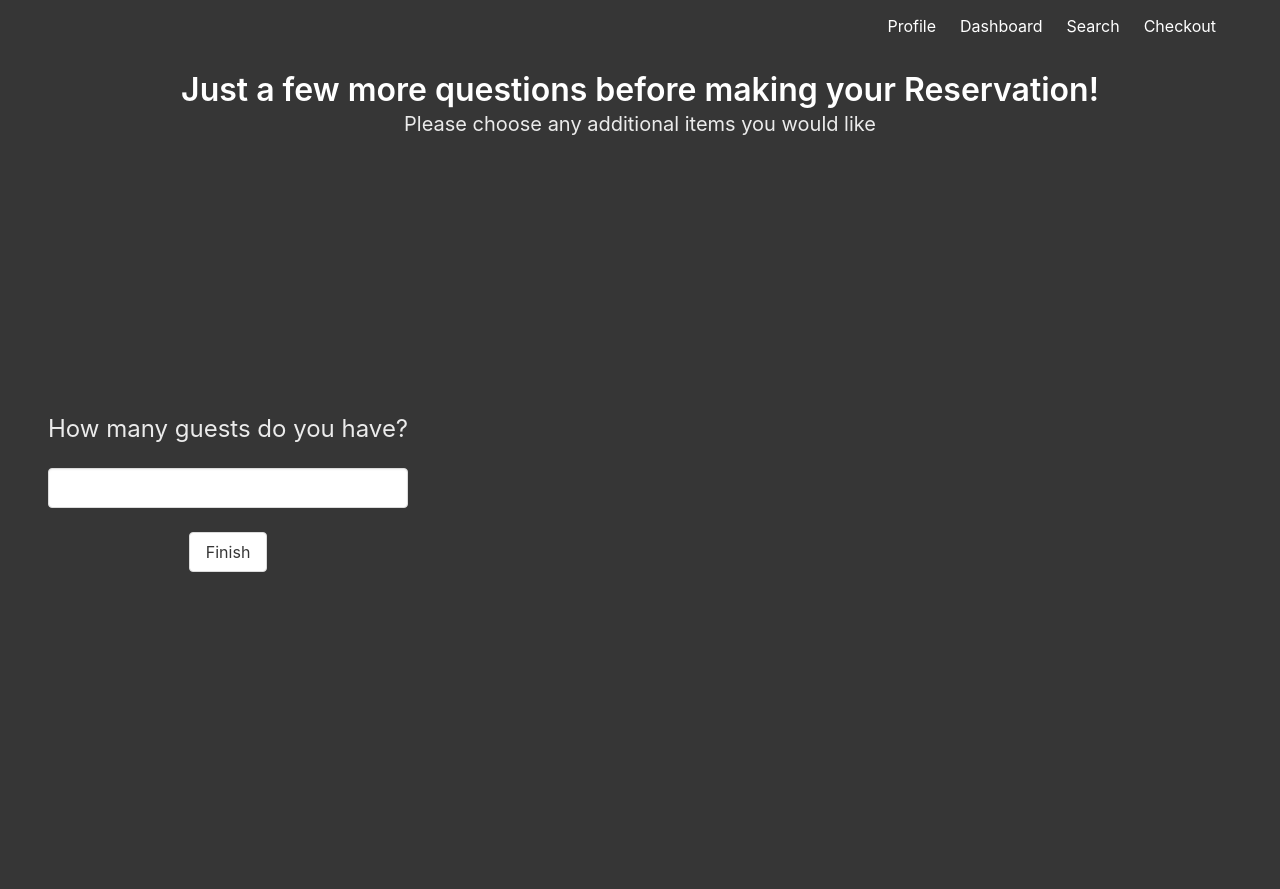
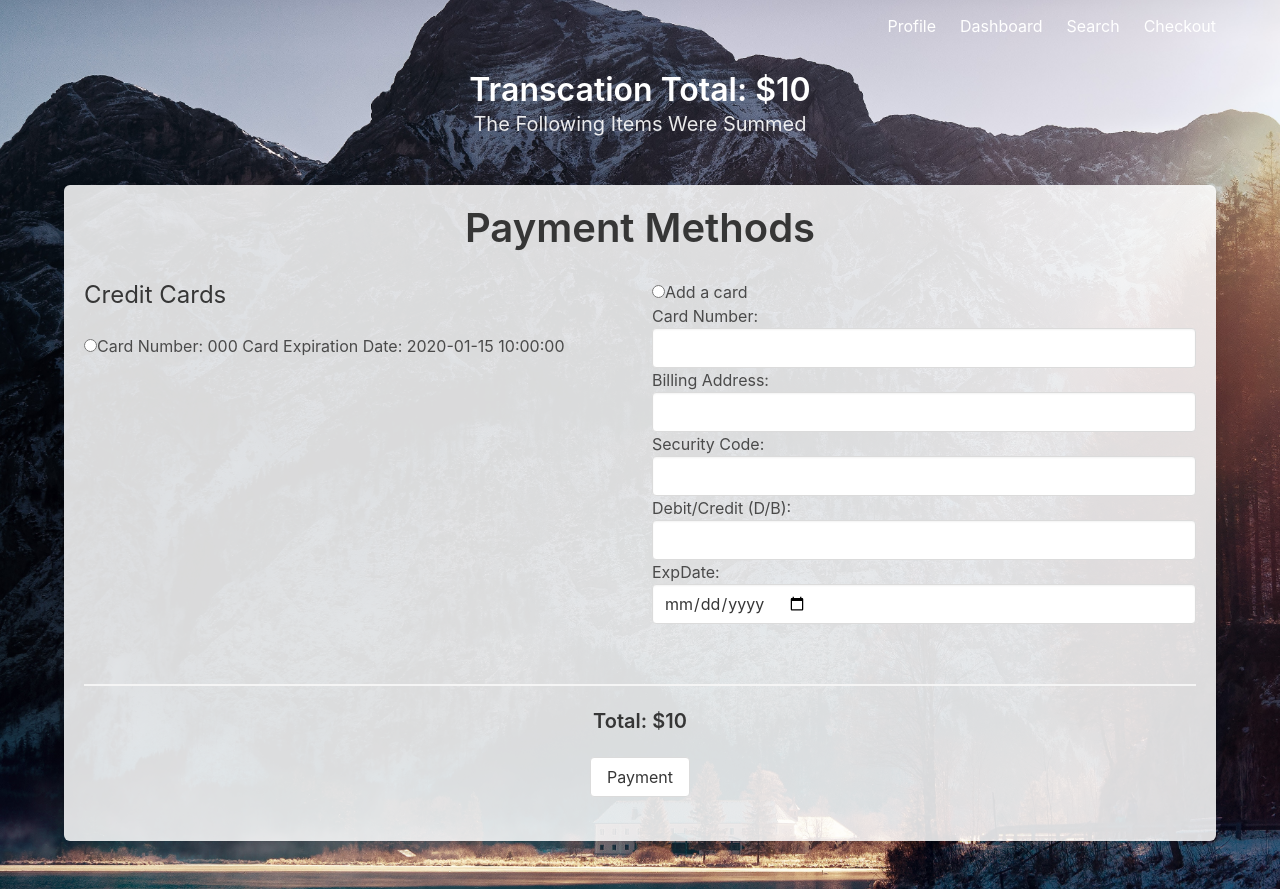
Before and after one commit to Sail338/CS336, a Flask app: template hotel/templates/checkout.html in a window 1280 px wide. Before the commit the page ends 572 px from the top, so only its background shows below. Run offline with Flask 2, Linux system fonts and the light colour scheme; the template is opened without the code that fills it: most values are stand-ins (such as "Sample title", 1, 10 or a date in 2020); some libraries are stand-ins or nearby versions.

Commit message:
checkout finished

```diff
--- a/hotel/static/styles/checkout.css
+++ b/hotel/static/styles/checkout.css
@@ -5,3 +5,15 @@
 	max-width: 50px!important;
 	max-height: 20px!important;
 }
+.header-image {
+    background-image: url(../photos/checkout.jpg);
+    background-position: center center;
+    background-repeat: no-repeat;
+    background-attachment: fixed;
+    background-size: cover;
+    background-color: #999;
+}
+.box {
+
+	background: rgba(255, 255, 255, 0.85);
+}
--- a/hotel/templates/checkout.html
+++ b/hotel/templates/checkout.html
@@ -37,7 +37,7 @@
           </div>
         </div>
       </nav>
-
+      {% if initial %}
       <div style="margin-top: 20px;" class="container has-text-centered">
         <h1 class="title is-large">
           Just a few more questions before making your Reservation!
@@ -47,9 +47,23 @@
         </h2>
       </div>
 
+      {% else %}
+
+      <div style="margin-top: 20px;" class="container has-text-centered">
+        <h1 class="title is-large">
+          Transcation Total: ${{total}}
+        </h1>
+        <h2 class="subtitle">
+          The Following Items Were Summed
+        </h2>
+      </div>
+      {% endif %}
+
     </div>
 
+    {% if initial %}
     <div class="hero-body">
+      <div class="container">
         {% if capError1 %}
         <h3>Capacity entered is not a number!</h3>
         {% endif %}
@@ -115,11 +129,105 @@
           <br><br>
           <div class="has-text-centered">
             <h4 class="subtitle is-4"> How many guests do you have?</h4> <input class="input" type="text" name="cap">
-        <br><br><button class="button" type="submit" value='reserve'>Finish</button>
+            <br><br>
+            <button class="button" type="submit" value='reserve'>Finish</button>
           </div>
 
         </form>
       </div>
+    </div>
+
+    {% else %}
+
+    <div class="hero-body">
+      <div class="container">
+
+        <form action="/payment" method="POST">
+          <div class="container">
+            {% for item in CL %}
+            <div class="box">
+              <div class="has-text-centered">
+                <h3 class="title is-3 titleColored"> {{item['Street']}} {{item['State']}} {{item['City']}} {{item['Zip']}}</h3>
+                <h4 class="subtitle is-4 titleColored">Room Number: {{item['RoomNo']}} | Floor: {{item["FloorNo"]}} |  Room Type: {{item['Type']}}  | Capacity: {{item['Capacity']}}</h4>
+                <h5 class="subtitle is-5 titleColored">
+                  {% if item['discount'] != 0 %}
+                  Discount! New Price is: {{item['Price'] - item['discount']}}
+                  {% else %}
+                  Standard Price: {{item['Price']}}
+                  {% endif %}
+                </h5>
+              </div>
+
+              <br>
+              <div class="columns">
+
+                <div class="column is-4 is-offset-2">
+
+                  {% if item['services']|length != 0 %}
+                  <p><b><u>Service Options</u></b></p>
+                  {% endif %}
+                  {% for s in range(item['services']|length) %}
+                  <p>{{item['services'][s]['SType']}} at ${{item['services'][s]['SCost']}}</p><br>
+                  <br>
+                  {% endfor %}
+                </div>
+                <div class="column is-4 is-offset-1">
+
+                  {% if item['breakfasts']|length != 0 %}
+                  <p><b><u>Breakfast Options</u></b></p>
+                  {% endif %}
+                  {% for b in range(0,item['breakfasts']|length) %}
+                  {% if item['breakfasts'][b]['mult'][0] != '0' %}
+                  <p><tag class="tag is-info">{{item['breakfasts'][b]['mult'][0]}}</tag>
+                    {{item['breakfasts'][b]['BType']}} at ${{item['breakfasts'][b]['BPrice']}}</p><br>
+                    {% endif %}
+                    {% endfor %}
+                  </div>
+
+                </div>
+
+              </div>
+              {% endfor %}
+
+              <div class="box">
+                <div class="has-text-centered">
+                  <h2 class="title titleColored is-2"> Payment Methods</h2>
+                </div>
+                <div>
+
+                  <div style="padding-top: 30px;" class="columns">
+                    <div class="column is-half">
+                      <h4 class="subtitle titleColored is-4">Credit Cards</h4>
+                      {% if cc %}
+                      {% for card in creditCards %}
+                      <input class="radio" type="radio" name="card" value='{{CNumber}}' required>Card Number: {{card['CNumber']}} Card Expiration Date: {{card['ExpDate']}}<br>
+                      {% endfor %}
+                      {% endif %}
+                    </div>
+                    <div class="column">
+                      <input class="radio" type="radio" name="card" value="new">Add a card</p>
+                      Card Number: <input class="input" type="text" name="cn"><br>
+                      Billing Address: <input class="input" type="text" name="ba"><br>
+                      Security Code: <input class="input" type="password" name="sc"><br>
+                      Debit/Credit (D/B): <input class="input" type="text" name="dc"><br>
+                      ExpDate: <input class="input" type="date" name="ed"><br><br>
+                    </div>
+
+                  </div>
+                  <hr>
+                  <div class="has-text-centered">
+                  <h5 class="title titleColored is-5">Total: ${{total}}</h5>
+                  <button type="submit" class="button" name='payment' value='{{total}}'>Payment</button><br><br>
+                  </div>
+                </div>
+              </div>
+            </div>
+
+          </form>
+        </div>
+      </div>
+
+        {% endif %}
 
       </section>
 
@@ -165,8 +273,8 @@
           <br><br>
         {% endfor %}
         <button type="submit" value='reserve'>Finish</button>
-      </form>
- -->      {% else %}
+      </form>-->
+      <!-- {% else %}
     <h3>Transaction</h4>
       <h5>Total: ${{total}}</h5>
       <h5>Following items Summed:</h5>
@@ -208,7 +316,7 @@
         ExpDate: <input type="date" name="ed"><br><br>
         <button type="submit" name='payment' value='{{total}}'>Payment</button><br><br>
       </form>
-    {% endif %}
+      {% endif %} -->
     </body>
 
     <script src="https://ajax.googleapis.com/ajax/libs/jquery/3.2.1/jquery.min.js"></script>
```
Also changed, not shown: hotel/static/photos/checkout.jpg (added). Lines whose indentation alone changed are shown as unchanged.
